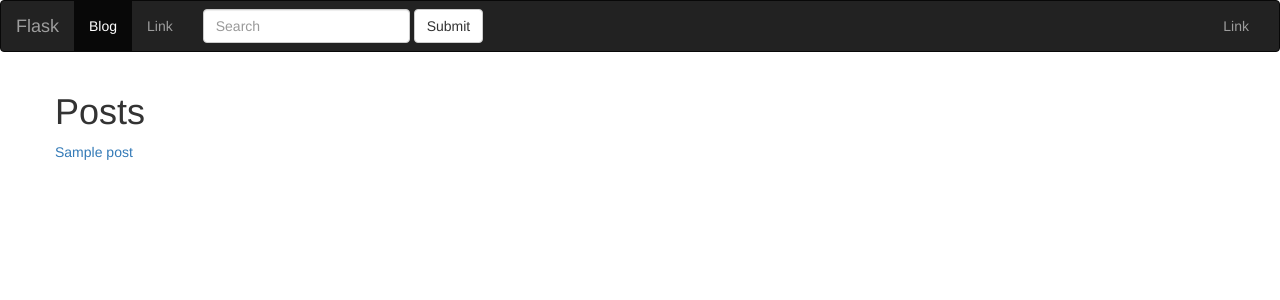
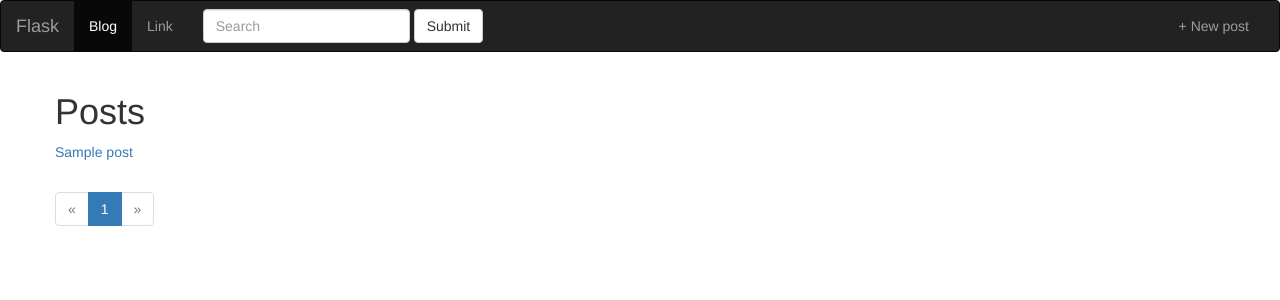
Before and after one commit to evrisko/pyflaskblog, a Python web app: template app/templates/index.html in a window 1280 px wide. Shown: the top 300 px of the page. Run offline with Jinja, Linux system fonts and the light colour scheme; the template is opened without the code that fills it: most values are stand-ins (such as "Sample title", 1, 10 or a date in 2020); some libraries are stand-ins or nearby versions.

Commit message:
Pagination

```diff
--- a/app/posts/templates/posts/index.html
+++ b/app/posts/templates/posts/index.html
@@ -9,9 +9,42 @@
 {% endblock %}
 
 {% block content %}
-  {% for post in posts %}
+
+  {% for post in pages.items %}
     <p>
       <a href="{{ url_for('posts.post_detail', slug=post.slug) }}">{{ post.title }}</a>
     </p>
   {% endfor %}
+
+    <nav>
+      <ul class="pagination">
+
+        <li
+          {% if not pages.has_prev %}
+            class="disabled"
+          {% endif %}>
+
+          <a href="./?page={{ pages.prev_num }}" aria-label="Previous"><span aria-hidden="true">&laquo;</span></a>
+        </li>
+
+        {% for page in pages.iter_pages() %}
+
+            <li {% if page == pages.page %} class="active" {% endif %}>
+
+              <a href="./?page={{ page }}"> {{ page }} <span class="sr-only">(current)</span></a>
+            </li>
+
+        {% endfor %}
+
+        <li
+          {% if not pages.has_next %}
+            class="disabled"
+          {% endif %}>
+
+          <a href="./?page={{ pages.next_num }}" aria-label="Next"><span aria-hidden="true">&raquo;</span></a>
+        </li>
+
+      </ul>
+    </nav>
+
 {% endblock %}
--- a/app/templates/base.html
+++ b/app/templates/base.html
@@ -40,7 +40,7 @@
         </form>
 
         <ul class="nav navbar-nav navbar-right">
-          <li><a href="#">Link</a></li>
+          <li><a href="{{ url_for('posts.create_post') }}">+ New post</a></li>
         </ul>
       </div><!-- /.navbar-collapse -->
     </div><!-- /.container-fluid -->
```
Also changed, not shown: app/posts/blueprint.py (+12 -2 lines).
